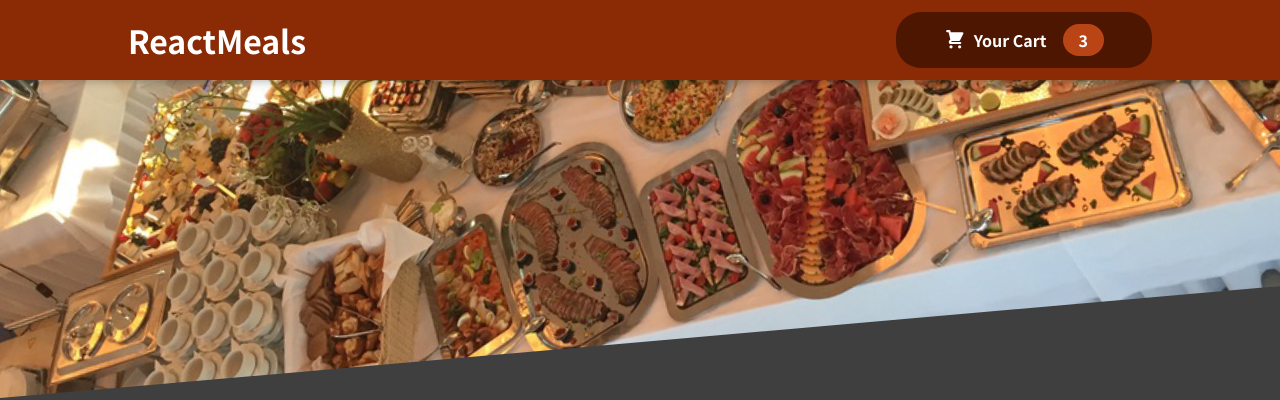
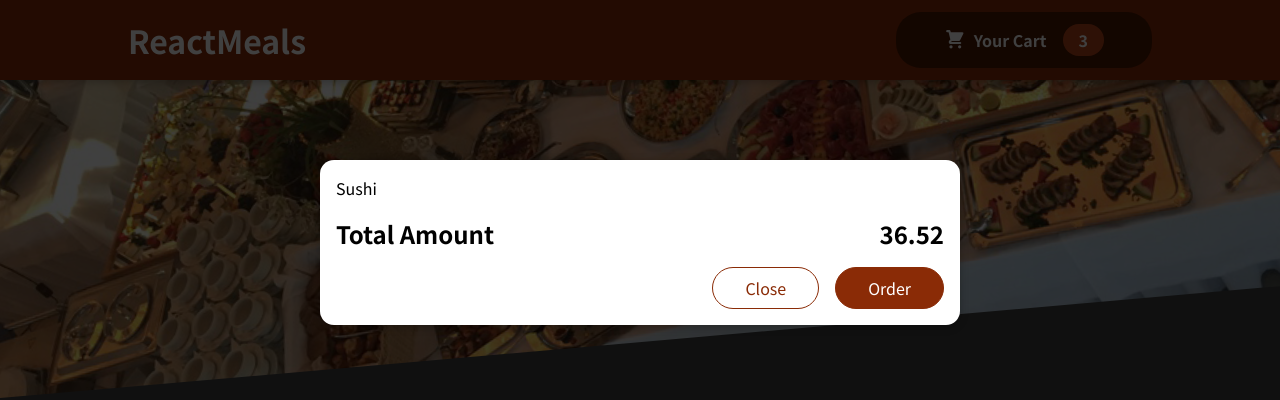
Before and after one commit to Chalderrr/react-js-training, a React (Create React App) app: page / in a window 1280 px wide. Shown: the top 400 px of the page. Built offline with nearby package versions, Linux system fonts and the light colour scheme.

Commit message:
:lisptickadd in Modal and Card components

```diff
--- a/public/index.html
+++ b/public/index.html
@@ -28,6 +28,8 @@
   </head>
   <body>
   <noscript>You need to enable JavaScript to run this app.</noscript>
+  <div id="overlays"></div>
+
   <div id="root"></div>
   <!--
     This HTML file is a template.
--- a/src/App.js
+++ b/src/App.js
@@ -1,10 +1,12 @@
 import { Fragment } from 'react';
 import Header from './components/Layout/Header';
 import Meals from './components/Meals/Meals';
+import Cart from './components/Cart/Cart';
 
 function App() {
     return (
         <Fragment>
+            <Cart />
             <Header />
             <main>
                 <Meals />
--- /dev/null
+++ b/src/components/Cart/Cart.js
@@ -0,0 +1,30 @@
+import classes from './Cart.module.css';
+
+import Modal from '../UI/Modal';
+
+const Cart = (props) => {
+    const cartItems = (
+        <ul className={classes['cart-items']}>
+            {[{ id: 'c1', name: 'Sushi', amount: 2, price: 12.99 }].map(
+                (item) => (
+                    <li>{item.name}</li>
+                )
+            )}
+        </ul>
+    );
+    return (
+        <Modal>
+            {cartItems}
+            <div className={classes.total}>
+                <span>Total Amount</span>
+                <span>36.52</span>
+            </div>
+            <div className={classes.actions}>
+                <button className={classes['button--alt']}>Close</button>
+                <button className={classes.button}>Order</button>
+            </div>
+        </Modal>
+    );
+};
+
+export default Cart;
--- /dev/null
+++ b/src/components/Cart/Cart.module.css
@@ -0,0 +1,46 @@
+.cart-items {
+    list-style: none;
+    margin: 0;
+    padding: 0;
+    max-height: 20rem;
+    overflow: auto;
+}
+
+.total {
+    display: flex;
+    justify-content: space-between;
+    align-items: center;
+    font-weight: bold;
+    font-size: 1.5rem;
+    margin: 1rem 0;
+}
+
+.actions {
+    text-align: right;
+}
+
+.actions button {
+    font: inherit;
+    cursor: pointer;
+    background-color: transparent;
+    border: 1px solid #8a2b06;
+    padding: 0.5rem 2rem;
+    border-radius: 25px;
+    margin-left: 1rem;
+}
+
+.actions button:hover,
+.actions button:active {
+    background-color: #5a1a01;
+    border-color: #5a1a01;
+    color: white;
+}
+
+.actions .button--alt {
+    color: #8a2b06;
+}
+
+.actions .button {
+    background-color: #8a2b06;
+    color: white;
+}
--- /dev/null
+++ b/src/components/UI/Modal.js
@@ -0,0 +1,30 @@
+import classes from './Modal.module.css';
+import { Fragment } from 'react';
+import ReactDOM from 'react-dom';
+
+const Backdrop = (props) => {
+    return <div className={classes.backdrop} />;
+};
+
+const ModalOverlay = (props) => {
+    return (
+        <div className={classes.modal}>
+            <div className={classes.content}>{props.children}</div>
+        </div>
+    );
+};
+const portalElement = document.getElementById('overlays');
+
+const Modal = (props) => {
+    return (
+        <Fragment>
+            {ReactDOM.createPortal(<Backdrop />, portalElement)}
+            {ReactDOM.createPortal(
+                <ModalOverlay>{props.children}</ModalOverlay>,
+                portalElement
+            )}
+        </Fragment>
+    );
+};
+
+export default Modal;
--- /dev/null
+++ b/src/components/UI/Modal.module.css
@@ -0,0 +1,40 @@
+.backdrop {
+    position: fixed;
+    top: 0;
+    left: 0;
+    width: 100%;
+    height: 100vh;
+    z-index: 20;
+    background-color: rgba(0, 0, 0, 0.75);
+}
+
+.modal {
+    position: fixed;
+    top: 20vh;
+    left: 5%;
+    width: 90%;
+    background-color: white;
+    padding: 1rem;
+    border-radius: 14px;
+    box-shadow: 0 2px 8px rgba(0, 0, 0, 0.25);
+    z-index: 30;
+    animation: slide-down 300ms ease-out forwards;
+}
+
+@media (min-width: 768px) {
+    .modal {
+        width: 40rem;
+        left: calc(50% - 20rem);
+    }
+}
+
+@keyframes slide-down {
+    from {
+        opacity: 0;
+        transform: translateY(-3rem);
+    }
+    to {
+        opacity: 1;
+        transform: translateY(0);
+    }
+}
```
Lines whose indentation alone changed are shown as unchanged.
